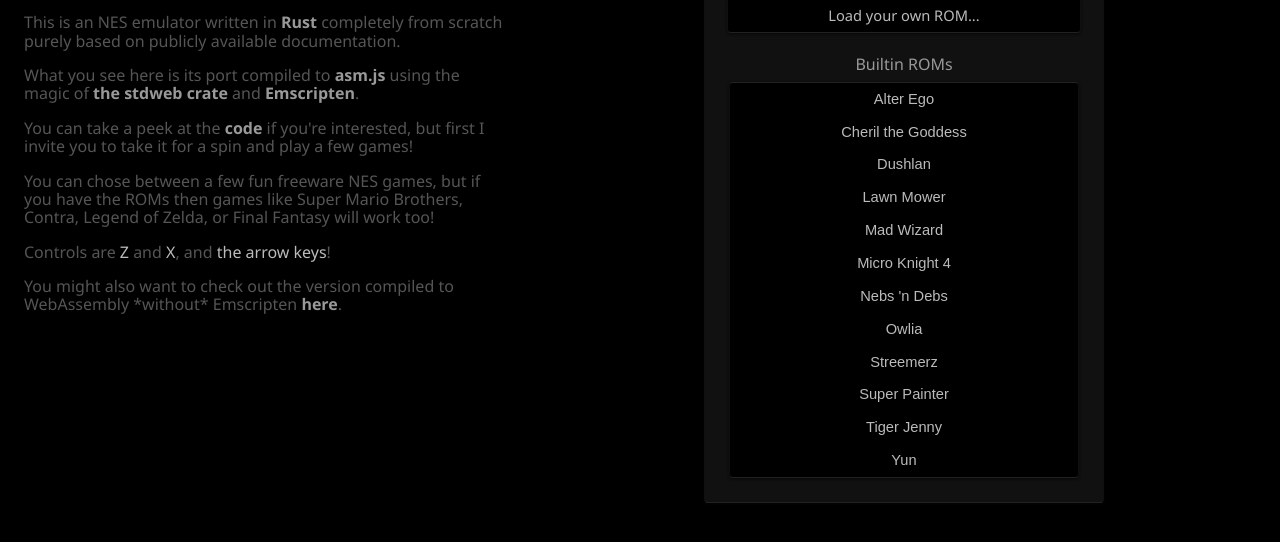
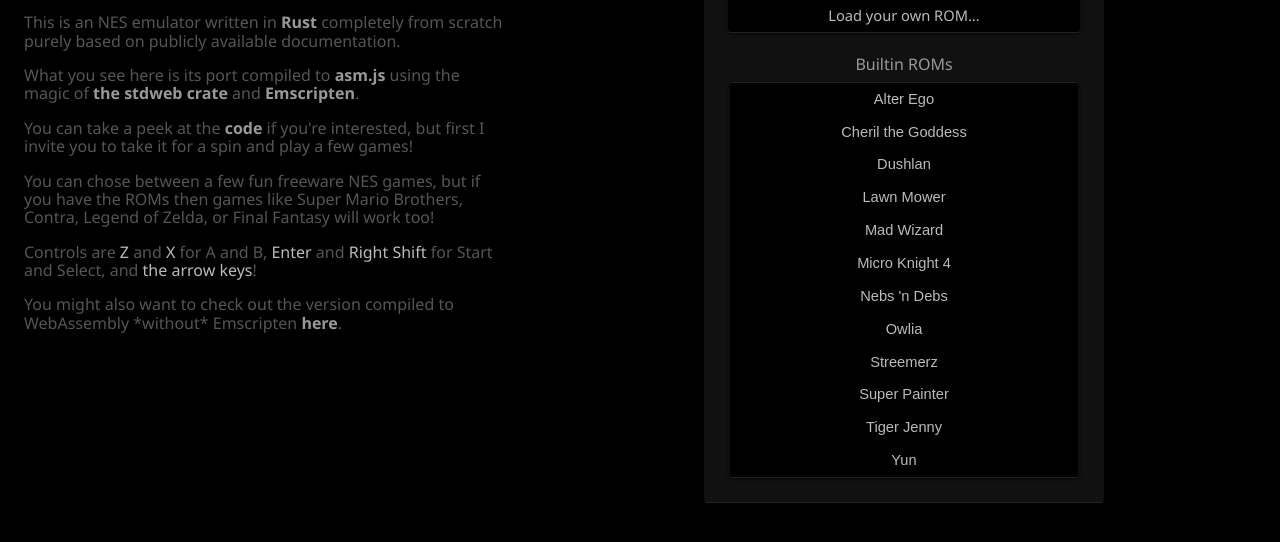
Before and after one commit to koute/koute.github.io, a plain HTML site: page pinky-web-asmjs-emscripten/index.html in a window 1280 px wide. Shown: the part 100-642 px from the top of the page. Drawn offline with Linux system fonts and the light colour scheme.

Commit message:
Update the controls in every Pinky

```diff
--- a/pinky-web-asmjs-emscripten/index.html
+++ b/pinky-web-asmjs-emscripten/index.html
@@ -232,7 +232,9 @@
                 Super Mario Brothers, Contra, Legend of Zelda, or Final Fantasy will work too!
             </p>
             <p>
-                Controls are <span class="highlight">Z</span> and <span class="highlight">X</span>, and <span class="highlight">the arrow keys</span>!
+                Controls are <span class="highlight">Z</span> and <span class="highlight">X</span> for A and B,
+                <span class="highlight">Enter</span> and <span class="highlight">Right Shift</span> for Start and Select,
+                and <span class="highlight">the arrow keys</span>!
             </p>
             <!--
             <p>
```
Also changed, not shown: pinky-web-webasm-emscripten/index.html (+3 -1 lines).
